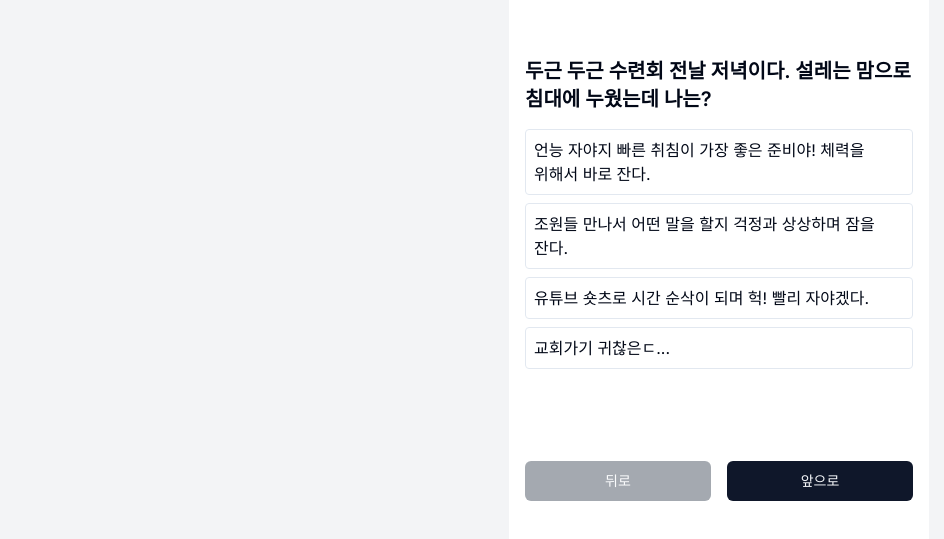
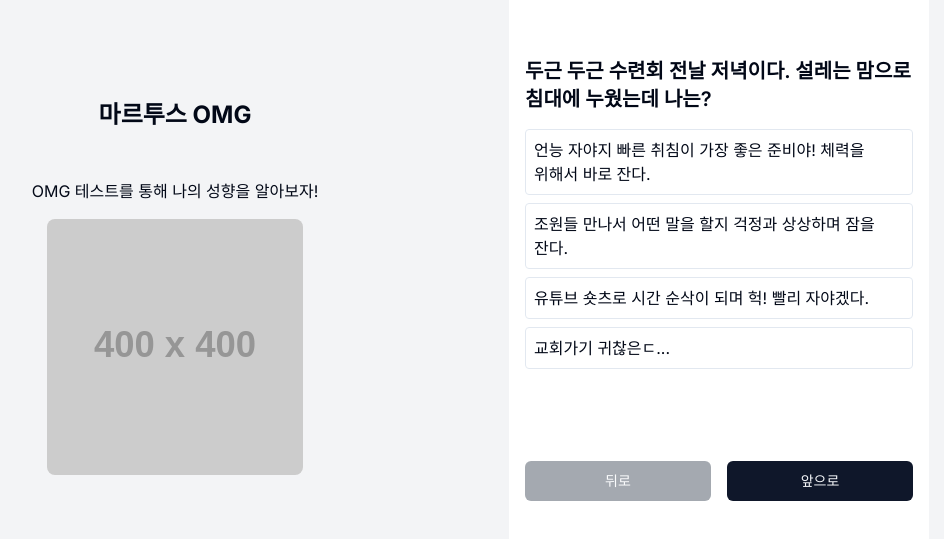
Before and after one commit to loopy-lim/marutus-OMG-test, a Next.js app: page /play in a window 1280 px wide. Shown: the part 129-668 px from the top of the page, without its empty margins (255-1199 px from the left). Built offline with nearby package versions, Linux system fonts and the light colour scheme.

Commit message:
feat: add placeholder image
- add more responsibility

```diff
--- a/app/layout.tsx
+++ b/app/layout.tsx
@@ -2,6 +2,7 @@ import type { Metadata } from "next";
 import { Inter } from "next/font/google";
 import "./globals.css";
 import { cn } from "@/lib/utils";
+import { HomeDescription } from "@/components/home/descrition";
 
 const inter = Inter({ subsets: ["latin"] });
 
@@ -10,14 +11,21 @@ export const metadata: Metadata = {
   description: "OMG 테스트를 통해 나의 성향을 알아보자!",
 };
 
-export default function RootLayout({
-  children,
-}: Readonly<{
+interface RootLayoutProps {
   children: React.ReactNode;
-}>) {
+}
+
+export default function RootLayout({ children }: RootLayoutProps) {
   return (
     <html lang="ko">
-      <body className={cn(inter.className, "bg-gray-100")}>{children}</body>
+      <body className={cn(inter.className, "bg-gray-100 flex")}>
+        <div className="w-full max-md:hidden">
+          <HomeDescription />
+        </div>
+        <div className="min-h-screen md:w-[420px] lg:-translate-x-24 md:translate-x-0 max-md:w-full bg-white min-sm:w-full">
+          {children}
+        </div>
+      </body>
     </html>
   );
 }
--- a/app/page.tsx
+++ b/app/page.tsx
@@ -3,7 +3,7 @@ import Link from "next/link";
 
 export default function Home() {
   return (
-    <div className="absolute min-h-screen w-[420px] right-24 bg-white flex justify-center items-center">
+    <div className="md:w-[420px] flex justify-center items-center h-full">
       <Button variant="secondary">
         <Link href="/play">TEST</Link>
       </Button>
--- a/app/play/page.tsx
+++ b/app/play/page.tsx
@@ -1,9 +1,5 @@
 import { QuestionBlocks } from "@/components/questions";
 
-export default function Home() {
-  return (
-    <div className="absolute min-h-screen w-[420px] right-24 bg-white">
-      <QuestionBlocks />
-    </div>
-  );
+export default function PlayPage() {
+  return <QuestionBlocks />;
 }
--- a/app/result/page.tsx
+++ b/app/result/page.tsx
@@ -20,7 +20,7 @@ export default function ResultPage({ searchParams }: ResultProps) {
   }
 
   return (
-    <div className="absolute min-h-screen w-[420px] right-24 bg-white">
+    <div className="md:w-[420px]">
       <Result result={answers} />
     </div>
   );
--- /dev/null
+++ b/components/home/descrition.tsx
@@ -0,0 +1,17 @@
+export const HomeDescription = () => {
+  return (
+    <div className="min-h-screen flex justify-center items-center flex-col p-4">
+      <div className="flex flex-col gap-4 text-center items-center">
+        <h3 className="font-bold text-2xl my-8">마르투스 OMG</h3>
+        <div className="break-keep text-pretty">
+          OMG 테스트를 통해 나의 성향을 알아보자!
+        </div>
+        <img
+          src="https://placehold.co/400"
+          alt="tmp"
+          className="w-64 rounded-lg"
+        />
+      </div>
+    </div>
+  );
+};
--- a/components/result/index.tsx
+++ b/components/result/index.tsx
@@ -26,6 +26,11 @@ export const Result = ({ result }: ResultProps) => {
 
   return (
     <div className="min-h-screen flex justify-center items-center flex-col p-4">
+      <img
+        src="https://placehold.co/400"
+        alt="tmp"
+        className="w-64 rounded-lg"
+      />
       <div className="text-center">
         <h3 className="font-bold text-2xl my-8">{selectedPerson?.name}</h3>
         <div className="break-keep text-pretty">
```
